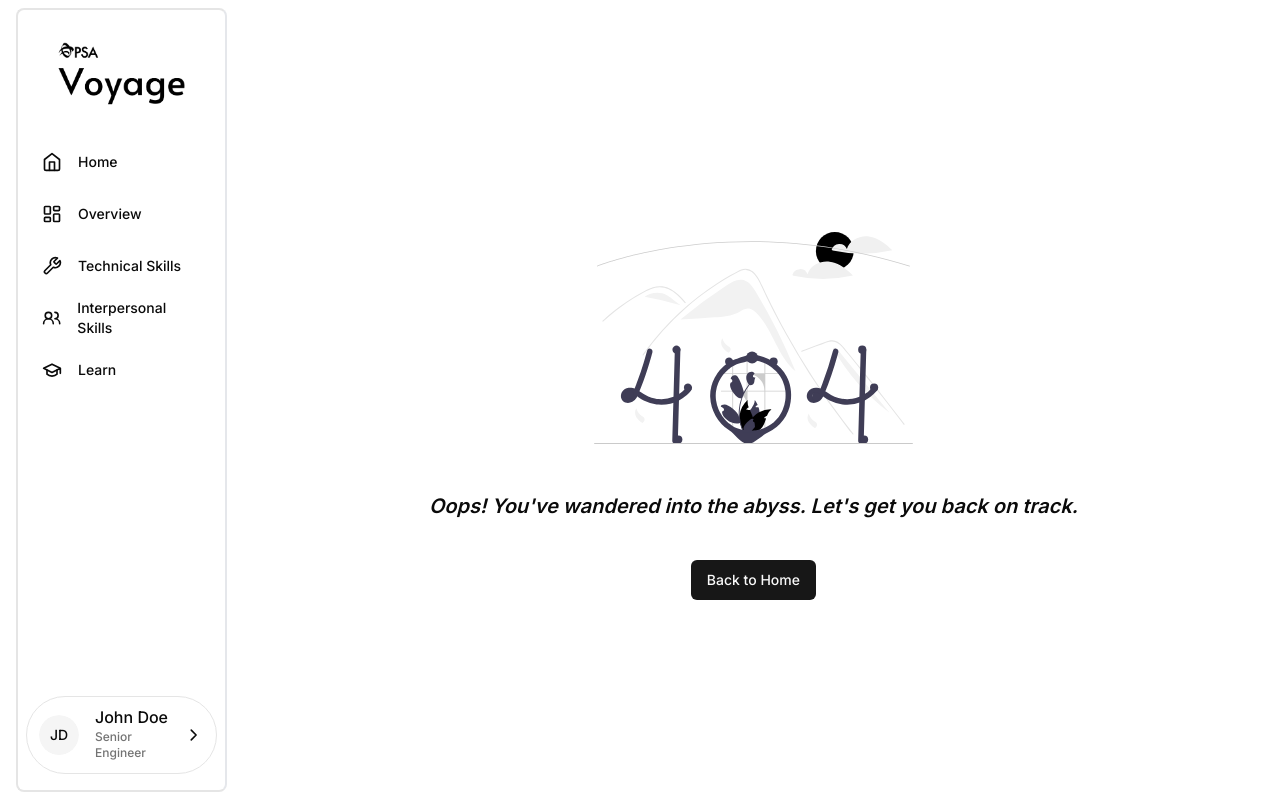
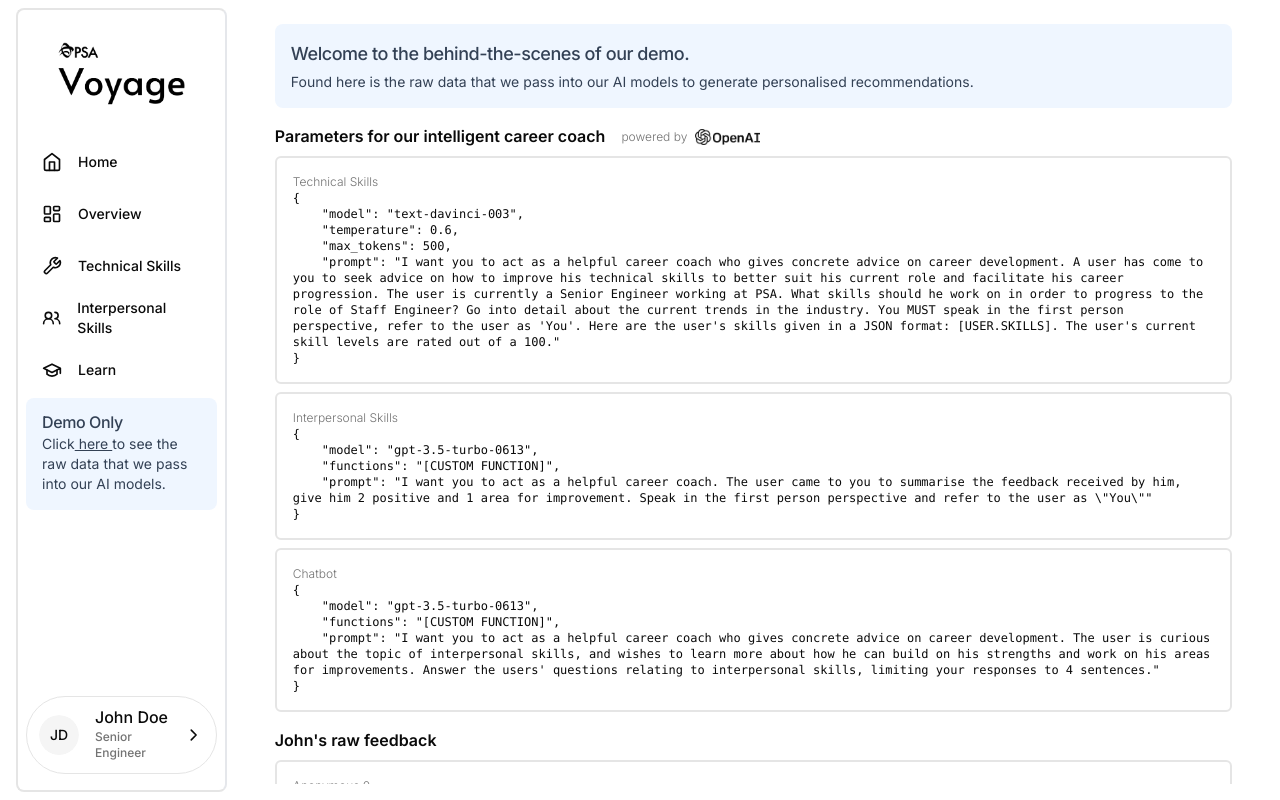
Before and after one commit to tanshaochong/voyage, a Next.js app: page /demo in a window 1280 px wide. Before the commit this address had no page. Built offline with nearby package versions, Linux system fonts and the light colour scheme.

Commit message:
feat: add demo info page

```diff
--- a/app/api/completion/route.ts
+++ b/app/api/completion/route.ts
@@ -8,7 +8,7 @@ const functions: ChatCompletionCreateParams.Function[] = [
   {
     name: 'summarise_feedback',
     description:
-      'imagine you are a career coach, and someone came to you to summarise the feedback received by him, give him 2 positive and 1 area for improvement. refer to the him as "You" ',
+      'I want you to act as a helpful career coach. The user came to you to summarise the feedback received by him, give him 2 positive and 1 area for improvement. Speak in the first person perspective and refer to the user as "You"',
     parameters: {
       type: 'object',
       properties: {
--- a/app/api/completion/text/route.ts
+++ b/app/api/completion/text/route.ts
@@ -20,8 +20,10 @@ export async function POST(req: Request) {
     stream: true,
     temperature: 0.6,
     max_tokens: 500,
-    prompt: `The user's current skill levels are rated out of a 100. He is currently a Senior Staff Engineer at working at PSA, and posseses these skills. You are an intelligent career coach who gives concrete advice on career development. What skills should he work on in order to progress to the role of Staff Engineer? Go into detail about the current trends in the industry. You MUST speak in the first person perspective, refer to the user as 'You'.
-    ${JSON.stringify(USER.skills)}
+    prompt: `I want you to act as a helpful career coach who gives concrete advice on career development. A user has come to you to seek advice on how to improve his technical skills to better suit his current role and facilitate his career progression. The user is currently a Senior Engineer working at PSA. What skills should he work on in order to progress to the role of Staff Engineer? Go into detail about the current trends in the industry. You MUST speak in the first person perspective, refer to the user as 'You'.
+    Here are the user's skills given in a JSON format: ${JSON.stringify(
+      USER.skills
+    )}. The user's current skill levels are rated out of a 100.
     `,
   });
   // Convert the response into a friendly text-stream
--- /dev/null
+++ b/app/demo/page.tsx
@@ -0,0 +1,102 @@
+import Link from 'next/link';
+
+import { Alert, AlertDescription, AlertTitle } from '@/components/ui/alert';
+import { Card, CardDescription, CardTitle } from '@/components/ui/card';
+import { RAW_FEEDBACK, USER } from '@/data/data';
+
+const page = () => {
+  return (
+    <div className="container py-2 grid grid-cols-1 gap-2">
+      <Alert className="bg-blue-50 border-none">
+        <AlertTitle className="text-slate-700 text-lg">
+          Welcome to the behind-the-scenes of our demo.
+        </AlertTitle>
+        <AlertDescription className="text-slate-700">
+          Found here is the raw data that we pass into our AI models to generate
+          personalised recommendations.
+        </AlertDescription>
+      </Alert>
+      <p className="font-semibold mt-2">
+        Parameters for our intelligent career coach
+        <span className="ml-4 align-middle text-xs font-light text-muted-foreground">
+          powered by {/* eslint-disable-next-line @next/next/no-img-element*/}
+          <img
+            src="/assets/OpenAI_Logo.png"
+            alt=""
+            className="mb-0.5 ml-1 inline-block h-4 align-middle"
+          />
+        </span>
+      </p>
+      <div className="p-4 border-2 rounded-md">
+        <p className="text-muted-foreground font-light text-xs">
+          Technical Skills
+        </p>
+        <p className="text-sm">
+          <pre className="whitespace-pre-wrap text-xs">
+            {JSON.stringify(
+              {
+                model: 'text-davinci-003',
+                temperature: 0.6,
+                max_tokens: 500,
+                prompt: `I want you to act as a helpful career coach who gives concrete advice on career development. A user has come to you to seek advice on how to improve his technical skills to better suit his current role and facilitate his career progression. The user is currently a Senior Engineer working at PSA. What skills should he work on in order to progress to the role of Staff Engineer? Go into detail about the current trends in the industry. You MUST speak in the first person perspective, refer to the user as 'You'. Here are the user's skills given in a JSON format: [USER.SKILLS]. The user's current skill levels are rated out of a 100.`,
+              },
+              null,
+              4
+            )}
+          </pre>
+        </p>
+      </div>
+      <div className="p-4 border-2 rounded-md">
+        <p className="text-muted-foreground font-light text-xs">
+          Interpersonal Skills
+        </p>
+        <p className="text-sm">
+          <pre className="whitespace-pre-wrap text-xs">
+            {JSON.stringify(
+              {
+                model: 'gpt-3.5-turbo-0613',
+                functions: '[CUSTOM FUNCTION]',
+                prompt: `I want you to act as a helpful career coach. The user came to you to summarise the feedback received by him, give him 2 positive and 1 area for improvement. Speak in the first person perspective and refer to the user as "You"`,
+              },
+              null,
+              4
+            )}
+          </pre>
+        </p>
+      </div>
+      <div className="p-4 border-2 rounded-md">
+        <p className="text-muted-foreground font-light text-xs">Chatbot</p>
+        <p className="text-sm">
+          <pre className="whitespace-pre-wrap text-xs">
+            {JSON.stringify(
+              {
+                model: 'gpt-3.5-turbo-0613',
+                functions: '[CUSTOM FUNCTION]',
+                prompt: `I want you to act as a helpful career coach who gives concrete advice on career development. The user is curious about the topic of interpersonal skills, and wishes to learn more about how he can build on his strengths and work on his areas for improvements. Answer the users' questions relating to interpersonal skills, limiting your responses to 4 sentences.`,
+              },
+              null,
+              4
+            )}
+          </pre>
+        </p>
+      </div>
+      <p className="font-semibold mt-2">John&apos;s raw feedback</p>
+      {RAW_FEEDBACK.map((item, idx) => {
+        return (
+          <div key={idx} className="p-4 border-2 rounded-md">
+            <p className="text-muted-foreground font-light text-xs">
+              Anonymous {idx}
+            </p>
+            <p className="text-sm">{item}</p>
+          </div>
+        );
+      })}
+      <p className="font-semibold mt-2">John&apos;s profile</p>
+      <pre className="bg-gray-50 rounded-md p-4 whitespace-pre-wrap text-xs">
+        {JSON.stringify(USER, null, 4)}
+      </pre>
+    </div>
+  );
+};
+
+export default page;
--- a/components/chat.tsx
+++ b/components/chat.tsx
@@ -34,7 +34,7 @@ export default function Chat({
         id: 'system prompt',
         role: 'system',
         content:
-          "You are a helpful career coach. Answer the users' questions, limiting your responses to 4 sentences.",
+          "I want you to act as a helpful career coach who gives concrete advice on career development. The user is curious about the topic of interpersonal skills, and wishes to learn more about how he can build on his strengths and work on his areas for improvements. Answer the users' questions relating to interpersonal skills, limiting your responses to 4 sentences.",
       },
     ],
     onResponse: () => {
--- a/components/sidebar-nav.tsx
+++ b/components/sidebar-nav.tsx
@@ -10,7 +10,9 @@ import {
 import Link from 'next/link';
 import { usePathname } from 'next/navigation';
 
+import { Alert, AlertDescription, AlertTitle } from '@/components/ui/alert';
 import { buttonVariants } from '@/components/ui/button';
+import { Separator } from '@/components/ui/separator';
 import { cn } from '@/lib/utils';
 
 interface SidebarNavProps extends React.HTMLAttributes<HTMLElement> {
@@ -52,6 +54,16 @@ export function SidebarNav({ className, items, ...props }: SidebarNavProps) {
           {iconMappings[item.href]} {item.title}
         </Link>
       ))}
+      <Alert className="bg-blue-50 border-none">
+        <AlertTitle className="text-slate-700">Demo Only</AlertTitle>
+        <AlertDescription className="text-slate-700">
+          Click
+          <Link href="/demo" className={'underline'}>
+            &nbsp;here&nbsp;
+          </Link>
+          to see the raw data that we pass into our AI models.
+        </AlertDescription>
+      </Alert>
     </nav>
   );
 }
```
